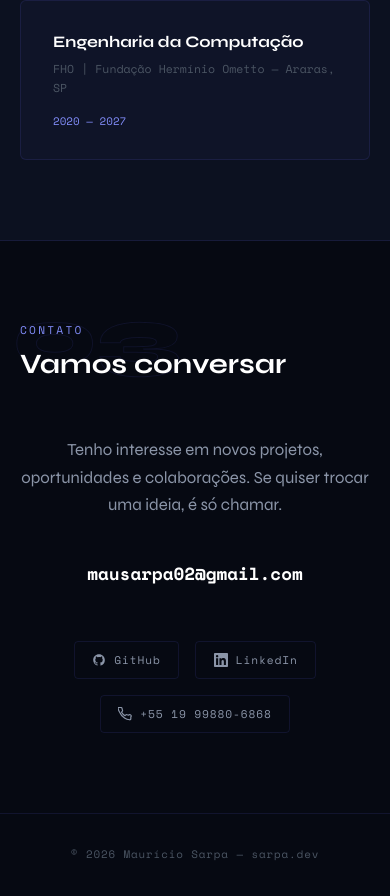
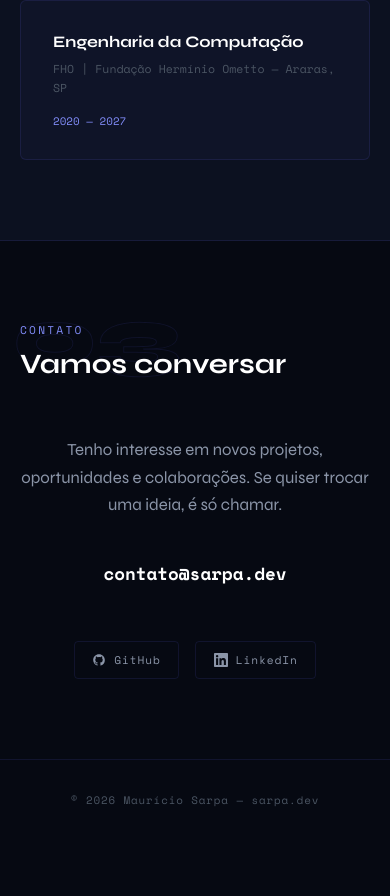
Before and after one commit to Sarpa-m/sarpa-m.github.io, a React (Vite) app: page / in a window 390 px wide. Shown: the part 3633-4529 px from the top of the page. After the commit the page ends 4475 px from the top, so only its background shows below. Built offline with nearby package versions, Linux system fonts and the light colour scheme.

Commit message:
refactor: remove phone contact and update email address in Contact section

```diff
--- a/src/sections/Contact.jsx
+++ b/src/sections/Contact.jsx
@@ -19,15 +19,7 @@ const links = [
       </svg>
     ),
   },
-  {
-    label: '+55 19 99880-6868',
-    href: 'tel:+5519998806868',
-    icon: (
-      <svg width="14" height="14" viewBox="0 0 24 24" fill="none" stroke="currentColor" strokeWidth="2" strokeLinecap="round" strokeLinejoin="round" aria-hidden="true">
-        <path d="M22 16.92v3a2 2 0 01-2.18 2 19.79 19.79 0 01-8.63-3.07A19.5 19.5 0 013.07 9.5a19.79 19.79 0 01-3.07-8.67A2 2 0 012 .84h3a2 2 0 012 1.72c.127.96.361 1.903.7 2.81a2 2 0 01-.45 2.11L6.09 8.91a16 16 0 006 6l1.27-1.27a2 2 0 012.11-.45c.907.339 1.85.573 2.81.7A2 2 0 0122 16.92z"/>
-      </svg>
-    ),
-  },
+
 ];
 
 export default function Contact() {
@@ -49,8 +41,8 @@ export default function Contact() {
             Se quiser trocar uma ideia, é só chamar.
           </p>
 
-          <a href="mailto:mausarpa02@gmail.com" className="contact-email">
-            mausarpa02@gmail.com
+          <a href="mailto:contato@sarpa.dev" className="contact-email">
+            contato@sarpa.dev
           </a>
 
           <div className="contact-links">
```
